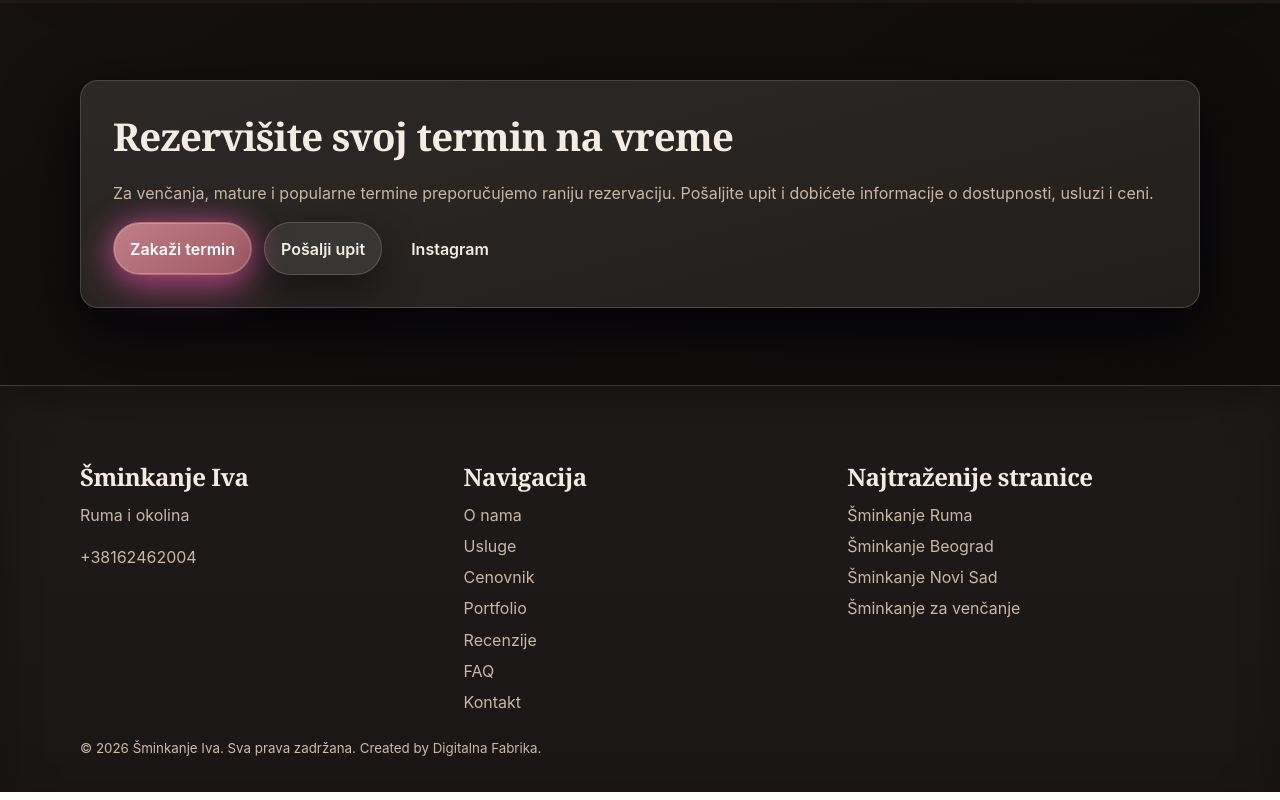
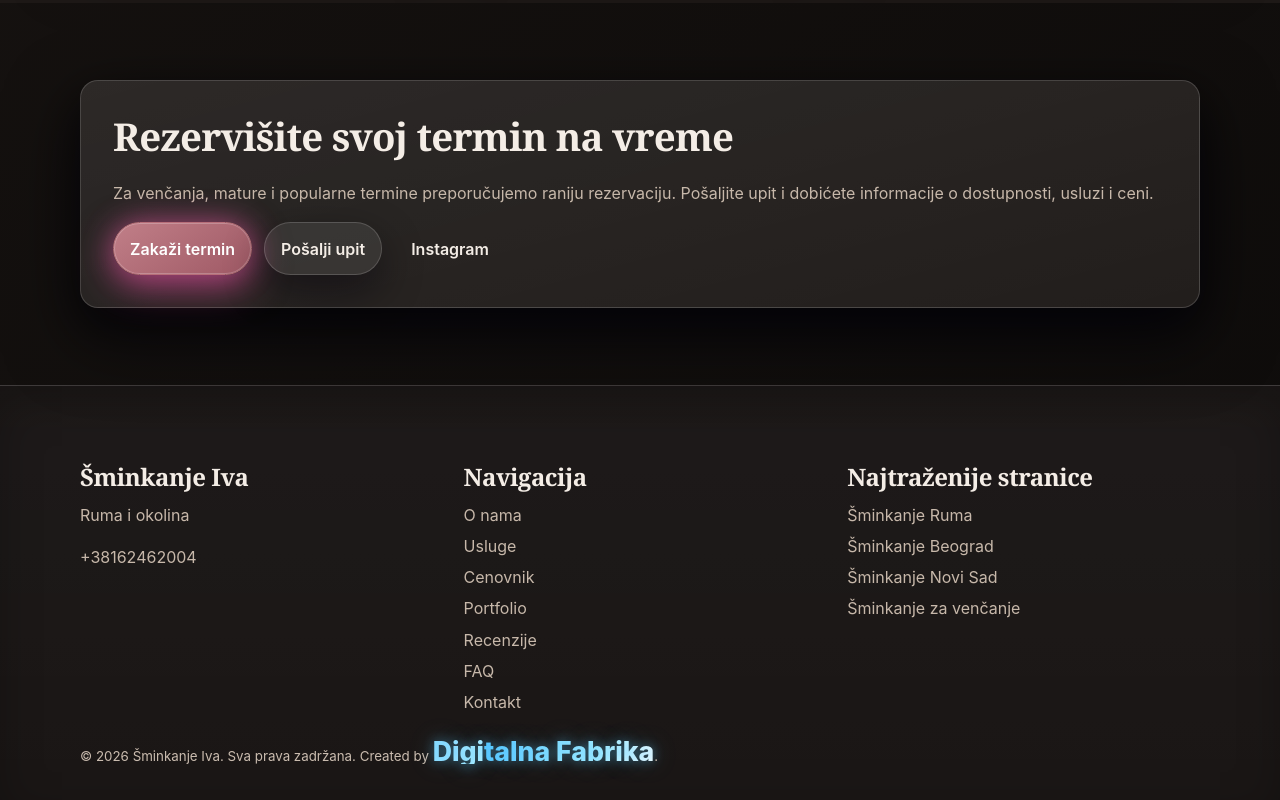
Before and after one commit to darkotosic/sminkanjeiva.rs, a Next.js app: page / in a window 1280 px wide. Shown: the part 2350-3150 px from the top of the page. Built offline with nearby package versions, Linux system fonts and the light colour scheme.

Commit message:
Style Digitalna Fabrika footer credit

```diff
--- a/app/globals.css
+++ b/app/globals.css
@@ -303,6 +303,52 @@ p {
 .site-footer-link:hover {
   color: var(--foreground);
   text-shadow: 0 0 16px rgba(255, 106, 184, 0.28);
+}
+
+.site-footer-credit-link {
+  display: inline-block;
+  color: #76d8ff;
+  font-size: 2em;
+  font-weight: 800;
+  line-height: 1;
+  background: linear-gradient(
+    110deg,
+    #56c7ff 0%,
+    #a9efff 22%,
+    #ffffff 34%,
+    #76d8ff 46%,
+    #2aa7ff 68%,
+    #bdf5ff 100%
+  );
+  background-size: 240% 100%;
+  background-clip: text;
+  -webkit-background-clip: text;
+  -webkit-text-fill-color: transparent;
+  text-shadow:
+    0 0 12px rgba(86, 199, 255, 0.45),
+    0 0 26px rgba(118, 216, 255, 0.28);
+  animation: footer-credit-shimmer 2.4s ease-in-out infinite;
+}
+
+.site-footer-credit-link:hover {
+  text-decoration: none;
+  filter: drop-shadow(0 0 10px rgba(118, 216, 255, 0.55));
+}
+
+@keyframes footer-credit-shimmer {
+  0% {
+    background-position: 140% 50%;
+  }
+
+  100% {
+    background-position: -140% 50%;
+  }
+}
+
+@media (prefers-reduced-motion: reduce) {
+  .site-footer-credit-link {
+    animation: none;
+  }
 }
 
 .site-footer-copy {
--- a/components/layout/site-footer.tsx
+++ b/components/layout/site-footer.tsx
@@ -35,7 +35,7 @@ export function SiteFooter() {
           © {new Date().getFullYear()} {site.brandName}. Sva prava zadržana. Created by{' '}
           <a
             href="https://digitalnafabrika.rs"
-            className="site-footer-link"
+            className="site-footer-credit-link"
             target="_blank"
             rel="noopener noreferrer"
           >
```
